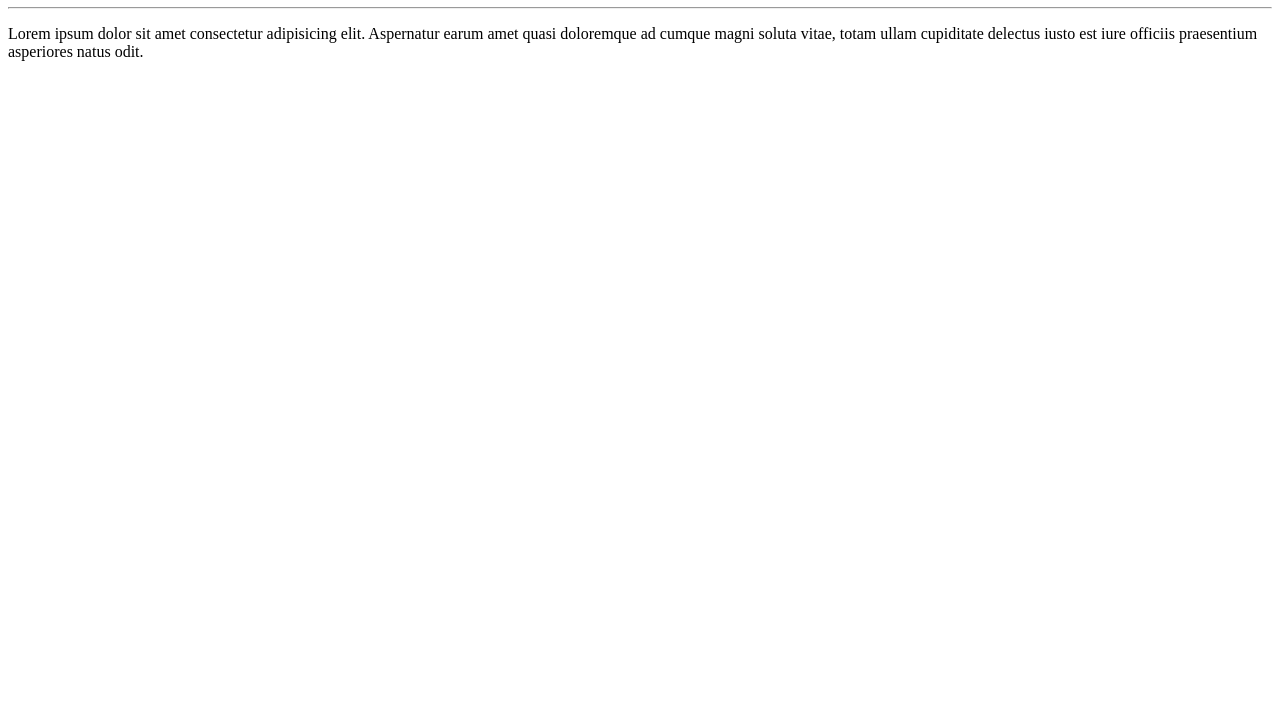
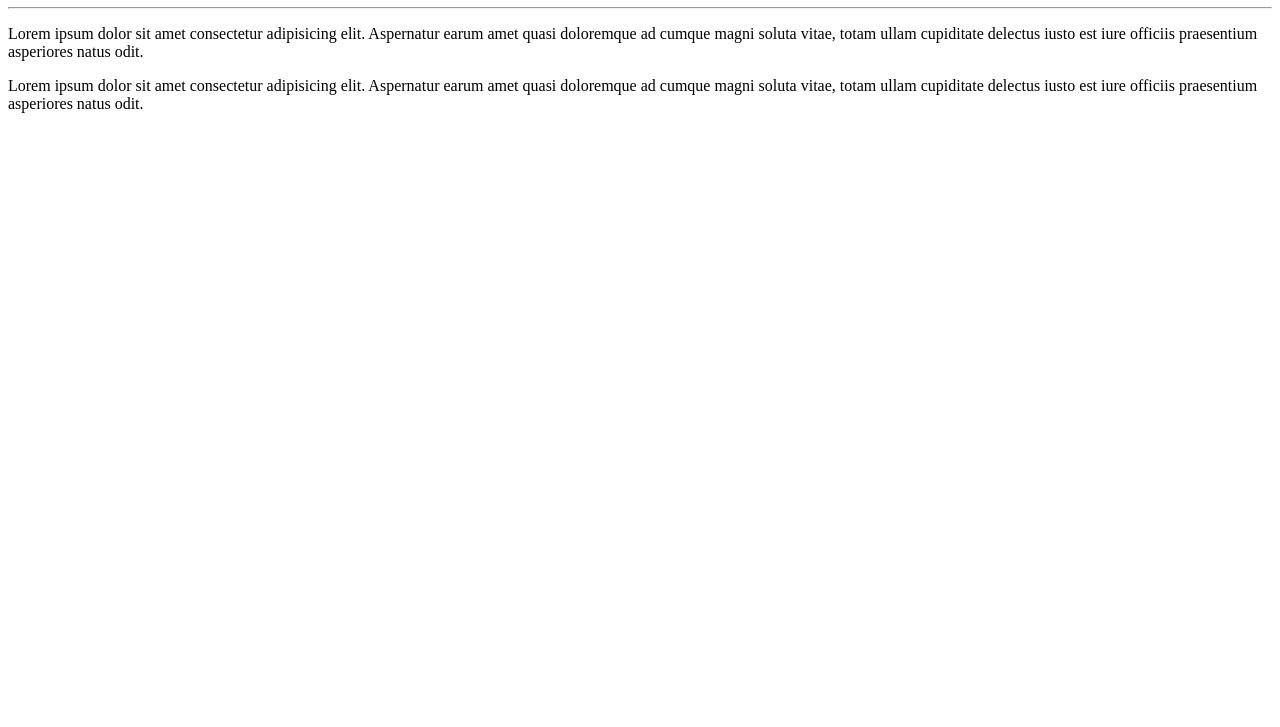
Before and after one commit to Marsola10/OLa-Mundo, a plain HTML site: page site-exeplo/index.html in a window 1280 px wide. Shown: the part 73-800 px from the top of the page. Drawn offline with Linux system fonts and the light colour scheme.

Commit message:
Adicionei um parágrafo

```diff
--- a/site-exeplo/index.html
+++ b/site-exeplo/index.html
@@ -10,7 +10,7 @@
     <h1>Olá, Mundo!</h1>
     <hr>
     <p>Lorem ipsum dolor sit amet consectetur adipisicing elit. Aspernatur earum amet quasi doloremque ad cumque magni soluta vitae, totam ullam cupiditate delectus iusto est iure officiis praesentium asperiores natus odit.</p>
-
+    <p>Lorem ipsum dolor sit amet consectetur adipisicing elit. Aspernatur earum amet quasi doloremque ad cumque magni soluta vitae, totam ullam cupiditate delectus iusto est iure officiis praesentium asperiores natus odit.</p>
 
 </body>
 </html>
```
